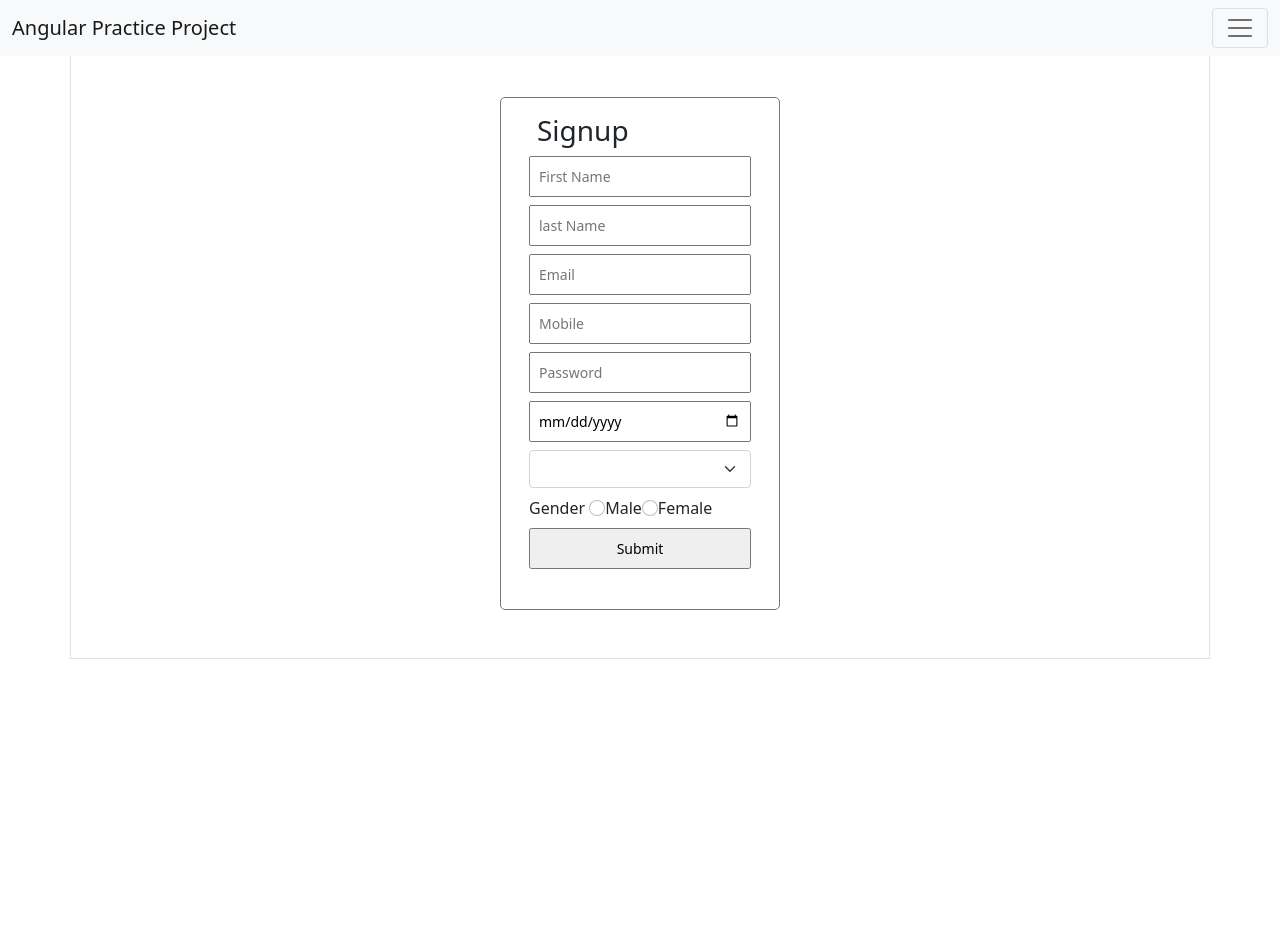
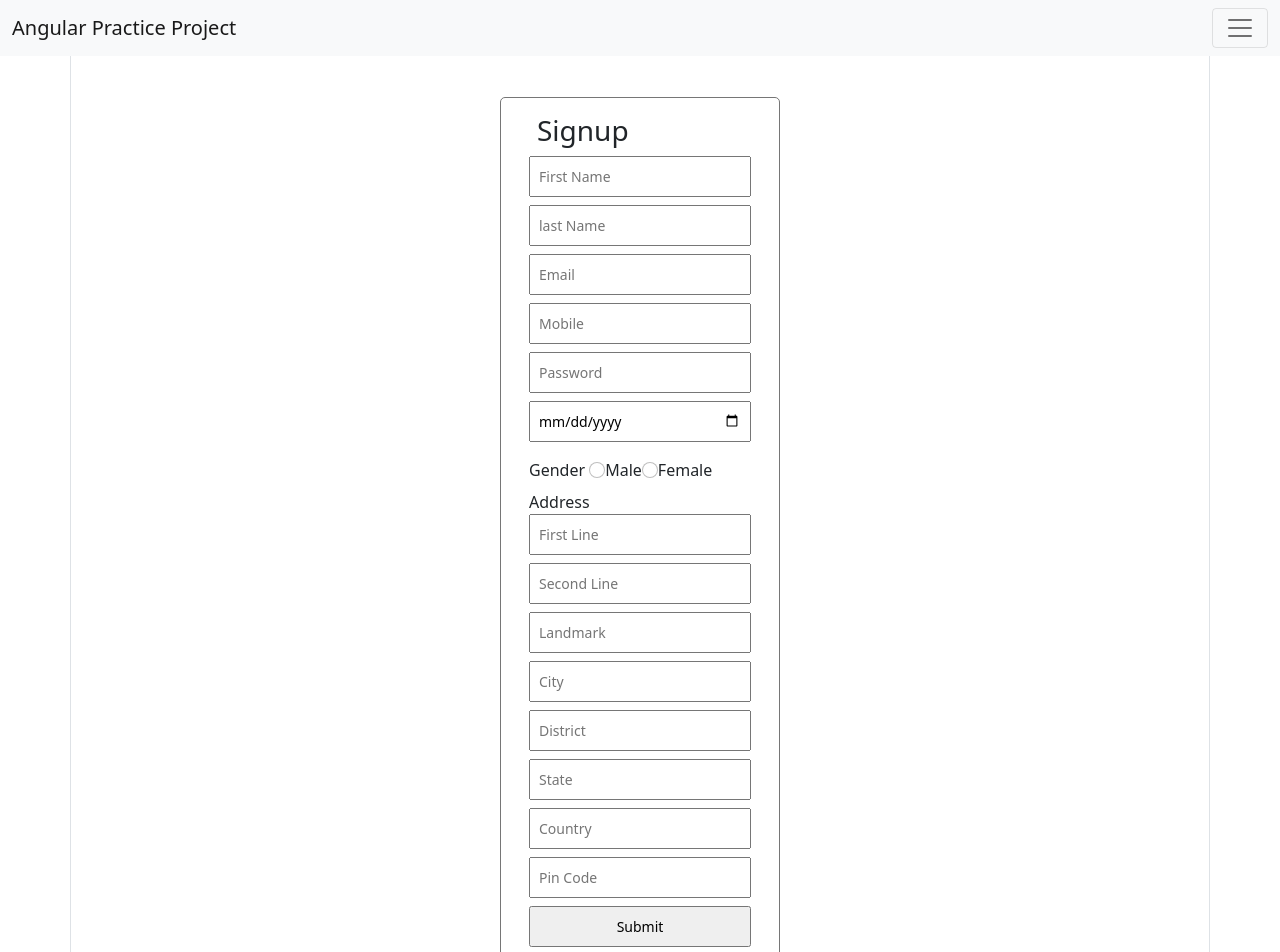
Before and after one commit to sagarninave/angular-code, an Angular app: page /signup in a window 1280 px wide. Shown: the top 952 px of the page. Before the commit the page ends 800 px from the top, so only its background shows below. Built offline with nearby package versions, Linux system fonts and the light colour scheme.

Commit message:
nested form done

```diff
--- a/db.json
+++ b/db.json
@@ -40,7 +40,6 @@
       "mobile": "9657445206",
       "date_of_birth": "08/06/1996",
       "gender": "male",
-      "nationality": "indian",
       "address": "bd85046a-8806-4df7-baaa-819a7f5a3ff2"
     },
     {
@@ -51,7 +50,6 @@
       "mobile": "9647898742",
       "date_of_birth": "012/03/1995",
       "gender": "male",
-      "nationality": "indian",
       "address": "52c45f61-785f-4c67-ad03-5496f43454de"
     }
   ],
--- a/src/app/component/service/user/user.component.html
+++ b/src/app/component/service/user/user.component.html
@@ -19,9 +19,6 @@
   <div class="col-xs-12 col-sm-6 col-md-4 col-lg-3 pt-4">
     <span class="d-block bold">Gender:</span> {{user?.gender | titlecase}}
   </div>
-  <div class="col-xs-12 col-sm-6 col-md-4 col-lg-3 pt-4">
-    <span class="d-block bold">Nationality:</span> {{user?.nationality | titlecase}}
-  </div>
   <div class="col-xs-12 pt-4">
     <span class="d-block bold">Address:</span> {{userAddress(user?.address)}}
   </div>
--- a/src/app/component/signup/signup.component.html
+++ b/src/app/component/signup/signup.component.html
@@ -27,13 +27,6 @@
         <input type="date" class="formControl date" formControlName="date_of_birth" placeholder="Date of Birth" />
       </div>
 
-      <div class="col-xs-12">
-        <select class="form-select" aria-label="Default select example" formControlName="nationality">
-          <option value=""> Select Country </option>
-          <option *ngFor="let country of countries" [value]="country.label">{{country.label}}</option>
-        </select>
-      </div>
-
       <div class="col-xs-12 mt-2 mb-2">
         Gender
         <input class="form-check-input" type="radio" value="male" formControlName="gender" id="flexRadioDefault1">
@@ -46,6 +39,18 @@
         </label>
       </div>
 
+      <div class="col-xs-12" formGroupName="address">
+        Address
+        <input type="text" class="formControl" formControlName="first_line" placeholder="First Line" />
+        <input type="text" class="formControl" formControlName="second_line" placeholder="Second Line" />
+        <input type="text" class="formControl" formControlName="landmark" placeholder="Landmark" />
+        <input type="text" class="formControl" formControlName="city" placeholder="City" />
+        <input type="text" class="formControl" formControlName="district" placeholder="District" />
+        <input type="text" class="formControl" formControlName="state" placeholder="State" />
+        <input type="text" class="formControl" formControlName="country" placeholder="Country" />
+        <input type="text" class="formControl" formControlName="pin_code" placeholder="Pin Code" />
+      </div>
+
       <div class="col-xs-12">
         <input type="submit" class="formControl submit" placeholder="Signup" />
       </div>
--- a/src/app/component/signup/signup.component.ts
+++ b/src/app/component/signup/signup.component.ts
@@ -19,7 +19,16 @@ export class SignupComponent implements OnInit {
       password: new FormControl(),
       date_of_birth: new FormControl(),
       gender: new FormControl(),
-      nationality: new FormControl(),
+      address: new FormGroup({
+        first_line: new FormControl(),
+        second_line: new FormControl(),
+        landmark: new FormControl(),
+        city: new FormControl(),
+        district: new FormControl(),
+        state: new FormControl(),
+        country: new FormControl(),
+        pin_code: new FormControl()
+      }),
     });
   }
 
@@ -54,6 +63,7 @@ export class SignupComponent implements OnInit {
       this.signup.controls.first_name.valid
     );
     console.groupEnd();
+    alert(JSON.stringify(this.signup.value))
   }
 
   constructor() {}
```
